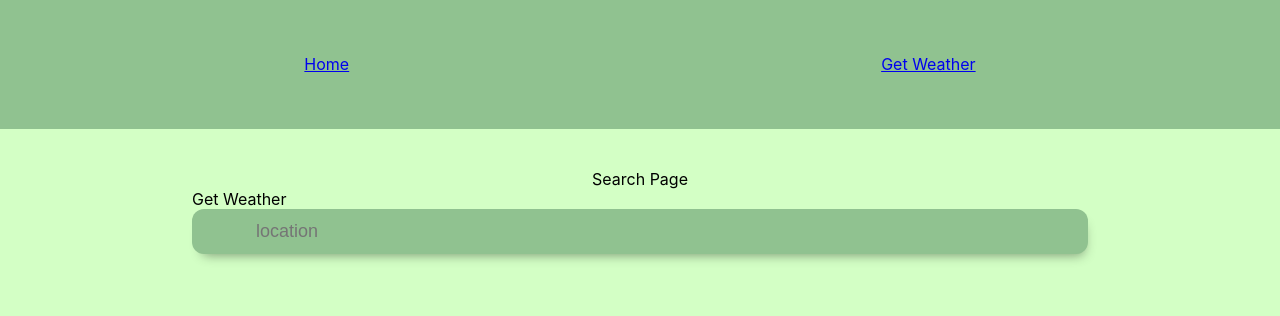
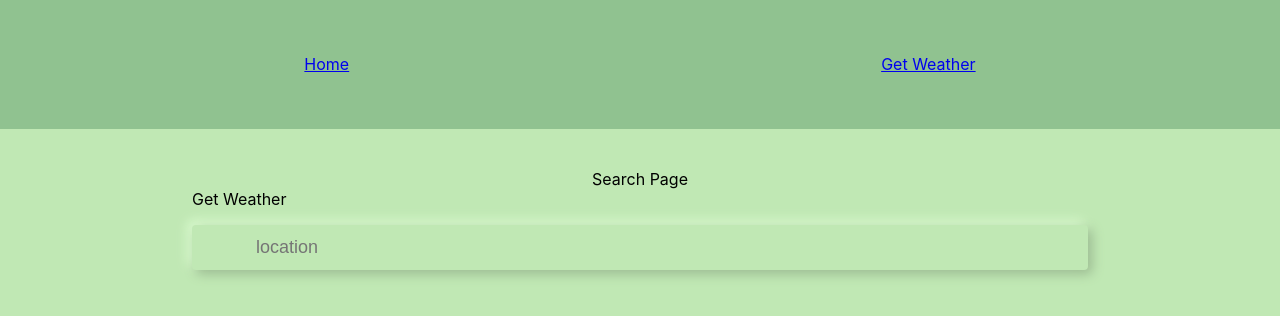
Before and after one commit to TylerEikenberg/Whats-it-Like-Outside-, a React (Create React App) app: page /weather in a window 1280 px wide. Shown: the top 316 px of the page. Built offline with nearby package versions, Linux system fonts and the light colour scheme; no server answers.

Commit message:
styling input

```diff
--- a/src/components/searchBar/SearchBar.css
+++ b/src/components/searchBar/SearchBar.css
@@ -13,13 +13,14 @@
   width: 100%;
 }
 .SearchBar-input {
-  background-color: var(--main-accent);
+  margin-top: 2vh;
+  background-color: #c0e8b4;
   color: var(--green-text);
   padding: 1.5vh 0 1.5vh 5vw;
   font-size: 18px;
-  border-radius: 12px;
+  border-radius: 4px;
   border: none;
-  -webkit-box-shadow: 3px 8px 12px -7px rgba(0, 0, 0, 0.41);
-  -moz-box-shadow: 3px 8px 12px -7px rgba(0, 0, 0, 0.41);
-  box-shadow: 3px 8px 12px -7px rgba(0, 0, 0, 0.41);
+  box-shadow: #9aba90 4px 4px 12px, #dfffd4 -4px -4px 12px;
+  -moz-box-shadow: #9aba90 4px 4px 12px, #dfffd4 -4px -4px 12px;
+  -webkit-box-shadow: #9aba90 4px 4px 12px, #dfffd4 -4px -4px 12px;
 }
--- a/src/index.css
+++ b/src/index.css
@@ -1,5 +1,5 @@
 :root {
-  --main-bg-color: #d3ffc5;
+  --main-bg-color: #c0e8b4;
   --main-accent: #90c290;
   --green-text: #4f6a4f;
 }
```
